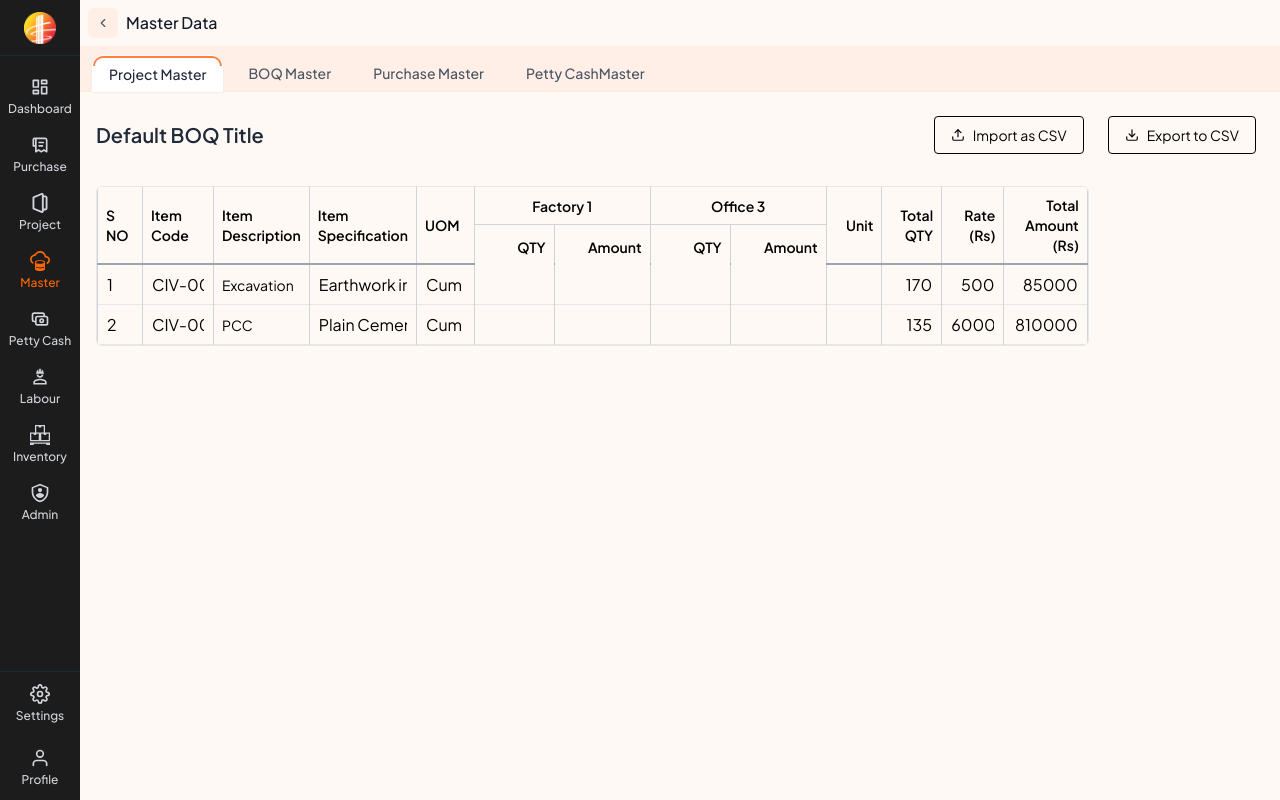
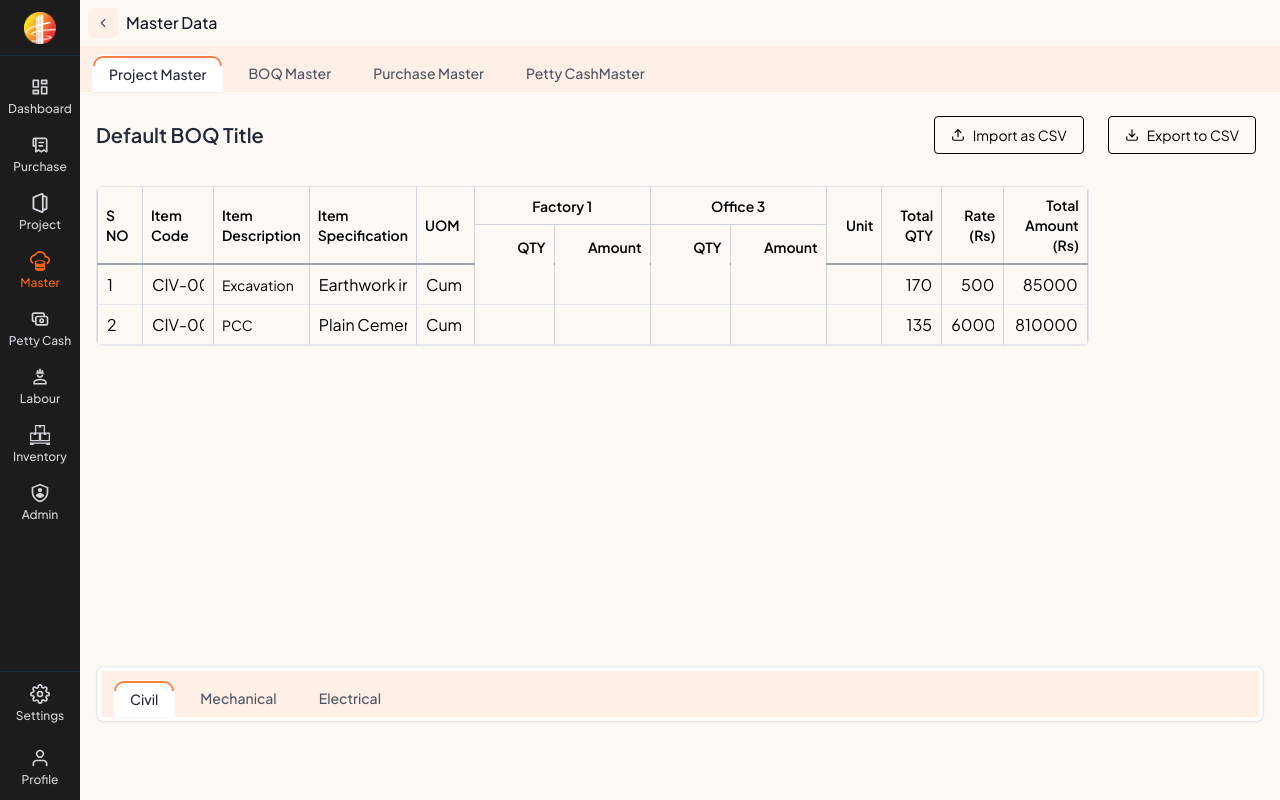
Before and after one commit to AayushJaiswal7/nec_backup, a React (Vite) app in the folder client/: page /master/boq-master/view in a window 1280 px wide. Built offline with nearby package versions, Linux system fonts and the light colour scheme.

Commit message:
feat: Integrate PillTabs component for category navigation and enhance ViewBOQ layout

```diff
--- a/client/src/pages/master/screens/BOQMaster/ViewBOQ.jsx
+++ b/client/src/pages/master/screens/BOQMaster/ViewBOQ.jsx
@@ -1,9 +1,10 @@
 // client/src/pages/master/screens/BOQMaster/ViewBOQ.jsx
-import React, { useState, useMemo } from 'react';
+import React, { useState, useMemo, Outlet } from 'react';
 import { useNavigate, useLocation } from 'react-router-dom';
 import SecondaryButton from '../../../../components/SecondaryButton'; //Reusable Secondary Button
 import { Upload, Download } from 'lucide-react'; // Icons for buttons
 import DataTable from '../../../../components/DataTable';
+import { PillTabs } from '../../../../components/Tab';
 
 const createSafePrefix = (name) => {
   if (!name || typeof name !== 'string') {
@@ -18,9 +19,15 @@ const createSafePrefix = (name) => {
 const ViewBOQ = () => {
   const navigate = useNavigate();
   const location = useLocation();
+  const [activeBoqCategory, setActiveBoqCategory] = useState('civil');
   //table column
   const { boqName = "Default BOQ Title", selectedItems = ["Factory 1", "Office 3"] } = location.state || {};
 
+  const boqCategoryTabs = [
+    { label: "Civil", value: "civil" },
+    { label: "Mechanical", value: "mechanical" },
+    { label: "Electrical", value: "electrical" },
+  ];
   const fixedStartColumns = useMemo(() => [
     { header: 'S NO', dataKey: 's_no', width: 'w-16', editable: true },
     { header: 'Item Code', dataKey: 'item_code', width: 'w-32', editable: true },
@@ -159,6 +166,19 @@ const fixedEndColumns = useMemo(() => [
           noDataMessage="No BOQ data to display."
         />
       </div>
+
+      <div className="mt-80 bg-white p-1 rounded-lg border border-gray-200 shadow-sm"> {/* Optional: Add some margin above the tabs */}
+        <PillTabs
+          items={boqCategoryTabs} // Defined earlier in the component
+          // value={activeCategory} // Your state variable
+          // onValueChange={setActiveCategory} // Your state setter
+        />
+
+         {/* Content for the selected tab will render here if using routing */}
+      {/* <Outlet /> */}
+      </div>
+
+
     </div>
 
 
```
Lines whose indentation alone changed are shown as unchanged.
